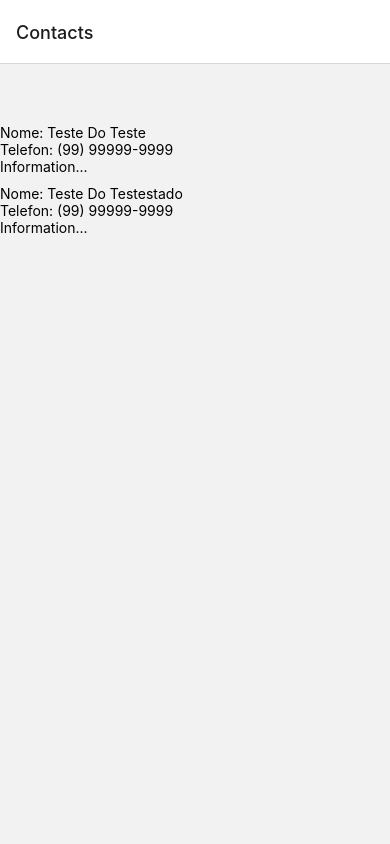
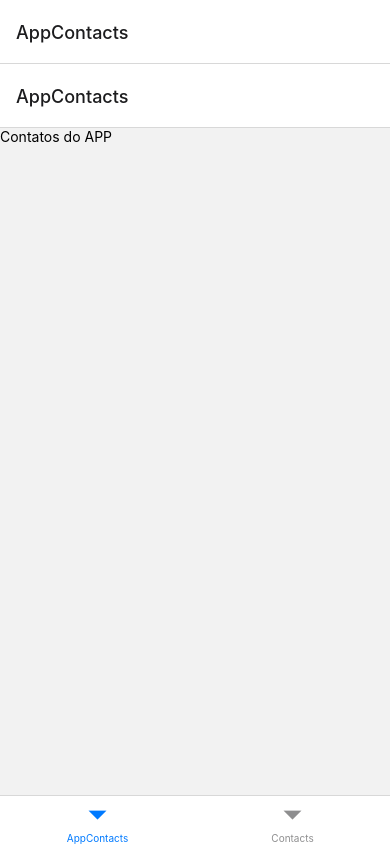
Before and after one commit to marcoswitcel/react-native-exemplo-navegacao, a React Native app: screen /AppContacts in a window 390 px wide. Built offline with nearby package versions, Linux system fonts and the light colour scheme.

Commit message:
app funcionando e readme iniciado

```diff
--- a/App.js
+++ b/App.js
@@ -1,17 +1,29 @@
 import React from 'react';
 import { NavigationContainer } from '@react-navigation/native';
 import { createStackNavigator } from '@react-navigation/stack';
+import { createBottomTabNavigator } from '@react-navigation/bottom-tabs';
 
 import Contacts from './src/pages/Contacts';
 import Information from './src/pages/Information';
+import AppContacts from './src/pages/AppContacts';
 
 const Stack = createStackNavigator();
+const Tab = createBottomTabNavigator();
+
+function Tabs() {
+  return (
+    <Tab.Navigator>
+      <Tab.Screen name="AppContacts" component={AppContacts} />
+      <Tab.Screen name="Contacts" component={Contacts} />
+    </Tab.Navigator>
+  )
+}
 
 export default function App() {
   return (
     <NavigationContainer>
       <Stack.Navigator>
-        <Stack.Screen name="Contacts" component={Contacts} />
+        <Stack.Screen name="AppContacts" component={Tabs} />
         <Stack.Screen name="Information" component={Information} />
       </Stack.Navigator>
     </NavigationContainer>
--- /dev/null
+++ b/src/pages/AppContacts/index.js
@@ -0,0 +1,9 @@
+import React from 'react';
+import { Text, View } from "react-native";
+
+
+export default () => (
+    <View>
+        <Text>Contatos do APP</Text>
+    </View>
+)
```
Also changed, not shown: 1 other file (tests, documents, lock files or other folders).
